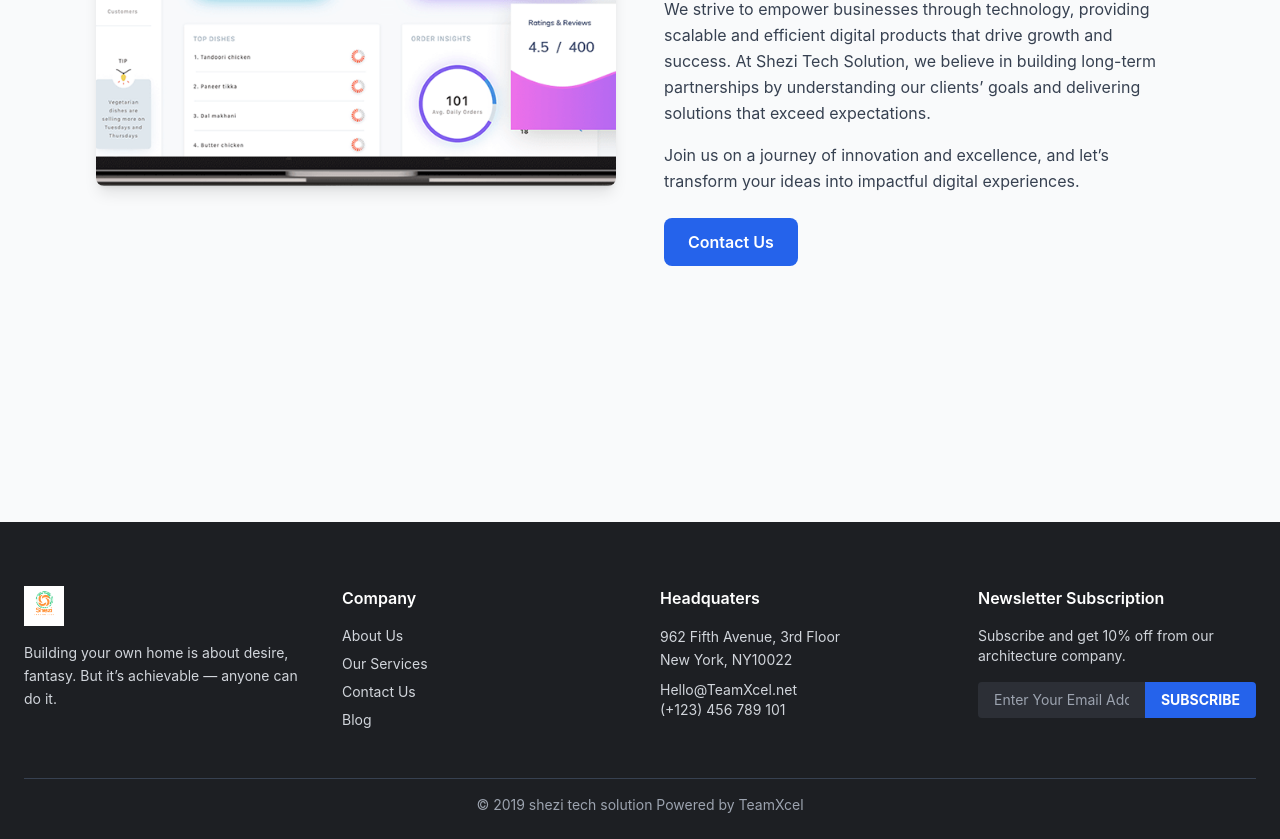
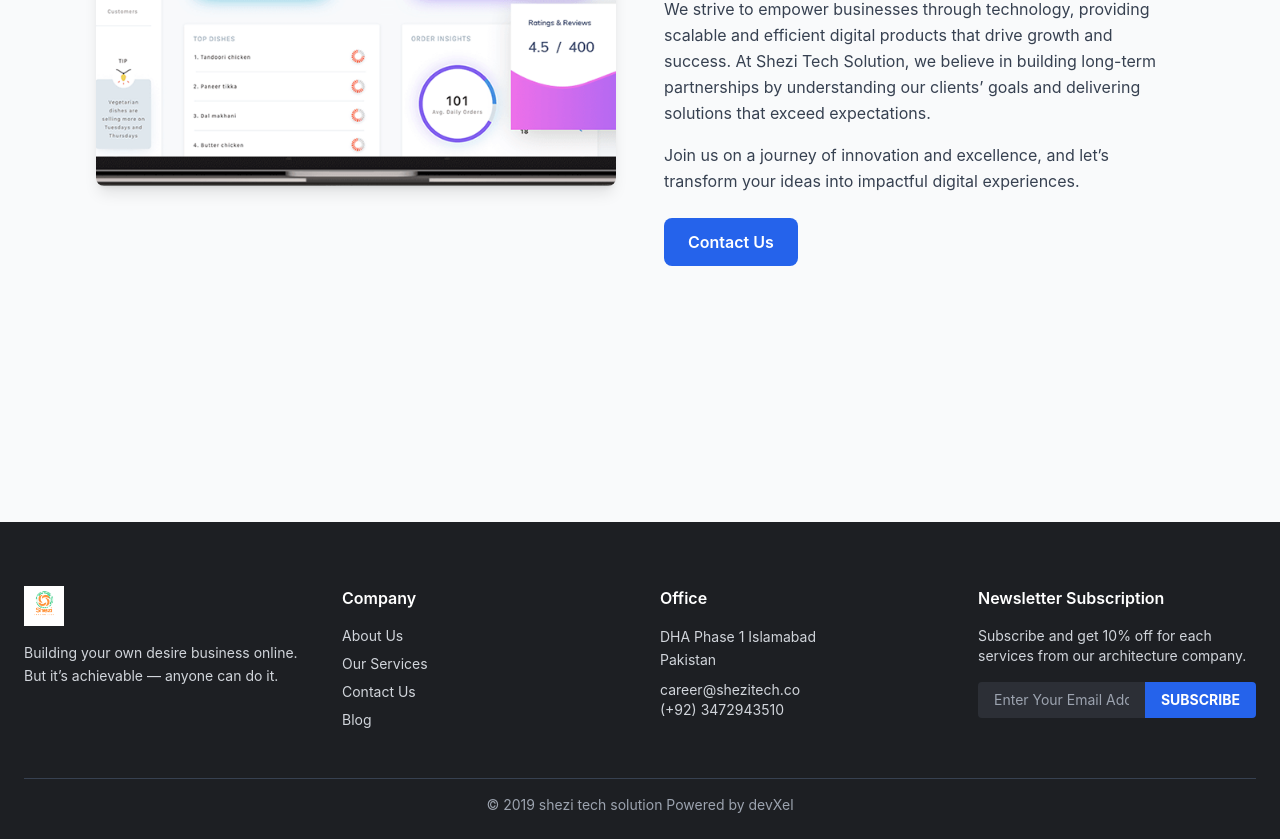
Before and after one commit to Msherazkhan801/shezi-tech-sol, a React (Create React App) app: page /about in a window 1280 px wide. Shown: the part 390-1229 px from the top of the page. Built offline with nearby package versions, Linux system fonts and the light colour scheme.

Commit message:
the footer was fixed

```diff
--- a/src/component/Footer.js
+++ b/src/component/Footer.js
@@ -13,7 +13,7 @@ const Footer = () => {
         <div>
           <img src={Logo} alt="shezi tech solution" className="h-10 mb-4" />
           <p className="text-gray-300 text-sm leading-relaxed">
-            Building your own home is about desire, fantasy. But it’s achievable — anyone can do it.
+            Building your own desire business online. But it’s achievable — anyone can do it.
           </p>
         </div>
 
@@ -46,19 +46,19 @@ const Footer = () => {
 
         {/* Headquarters */}
         <div>
-          <h4 className="font-semibold text-white mb-4">Headquaters</h4>
+          <h4 className="font-semibold text-white mb-4">Office</h4>
           <p className="text-sm text-gray-300 leading-relaxed">
-            962 Fifth Avenue, 3rd Floor <br /> New York, NY10022
+            DHA Phase 1 Islamabad <br /> Pakistan
           </p>
-          <p className="text-sm text-gray-300 mt-2">Hello@TeamXcel.net</p>
-          <p className="text-sm text-gray-300">(+123) 456 789 101</p>
+          <p className="text-sm text-gray-300 mt-2">career@shezitech.co</p>
+          <p className="text-sm text-gray-300">(+92) 3472943510</p>
         </div>
 
         {/* Newsletter */}
         <div>
           <h4 className="font-semibold text-white mb-4">Newsletter Subscription</h4>
           <p className="text-sm text-gray-300 mb-4">
-            Subscribe and get 10% off from our architecture company.
+            Subscribe and get 10% off for each services from our architecture company.
           </p>
           <div className="flex">
          <SubscriptionForm/>
@@ -69,7 +69,7 @@ const Footer = () => {
 
       {/* Bottom line */}
       <div className="border-t border-gray-700 mt-12 pt-4 text-center text-gray-400 text-sm">
-        © 2019 shezi tech solution Powered by TeamXcel
+        © 2019 shezi tech solution Powered by devXel
       </div>
     </footer>
   );
```
